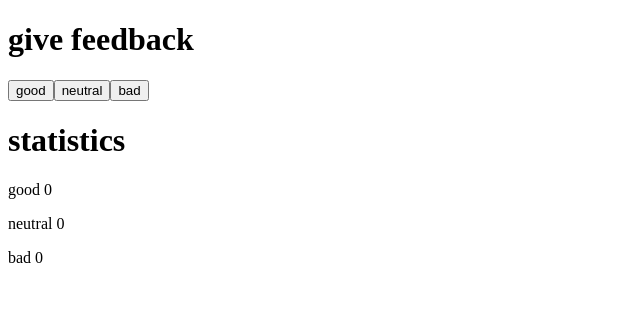
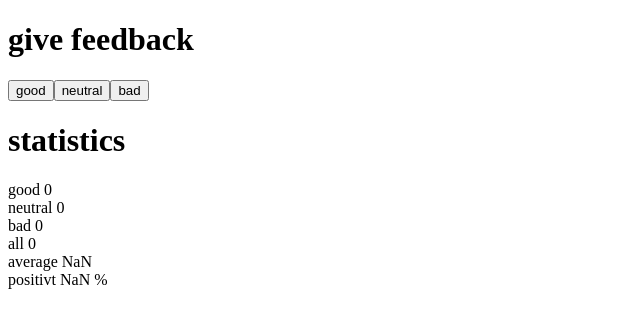
Before and after one commit to shuyuzheng/fullstackopen2021, a React (Create React App) app in the folder part1/unicafe/: page / in a window 1280 px wide. Shown: the top 328 px of the page, without its empty margins (0-640 px from the left). Built offline with nearby package versions, Linux system fonts and the light colour scheme.

Commit message:
Finish exercise 1.7: unicafe step2

```diff
--- a/part1/unicafe/src/App.js
+++ b/part1/unicafe/src/App.js
@@ -19,9 +19,18 @@
       <Button text='neutral' handleClick={handleNeutral} />
       <Button text='bad' handleClick={handleBad} />
       <h1>statistics</h1>
-      <p>good {good}</p>
-      <p>neutral {neutral}</p>
-      <p>bad {bad}</p>
+      <p>good {good}
+      <br/>
+      neutral {neutral}
+      <br/>
+      bad {bad}
+      <br/>
+      all {good + neutral + bad}
+      <br/>
+      average {(good - bad) / (good + neutral + bad)}
+      <br/>
+      positivt {(good) / (good + neutral + bad) * 100} %
+      </p>
     </div>
   )
 }
```
